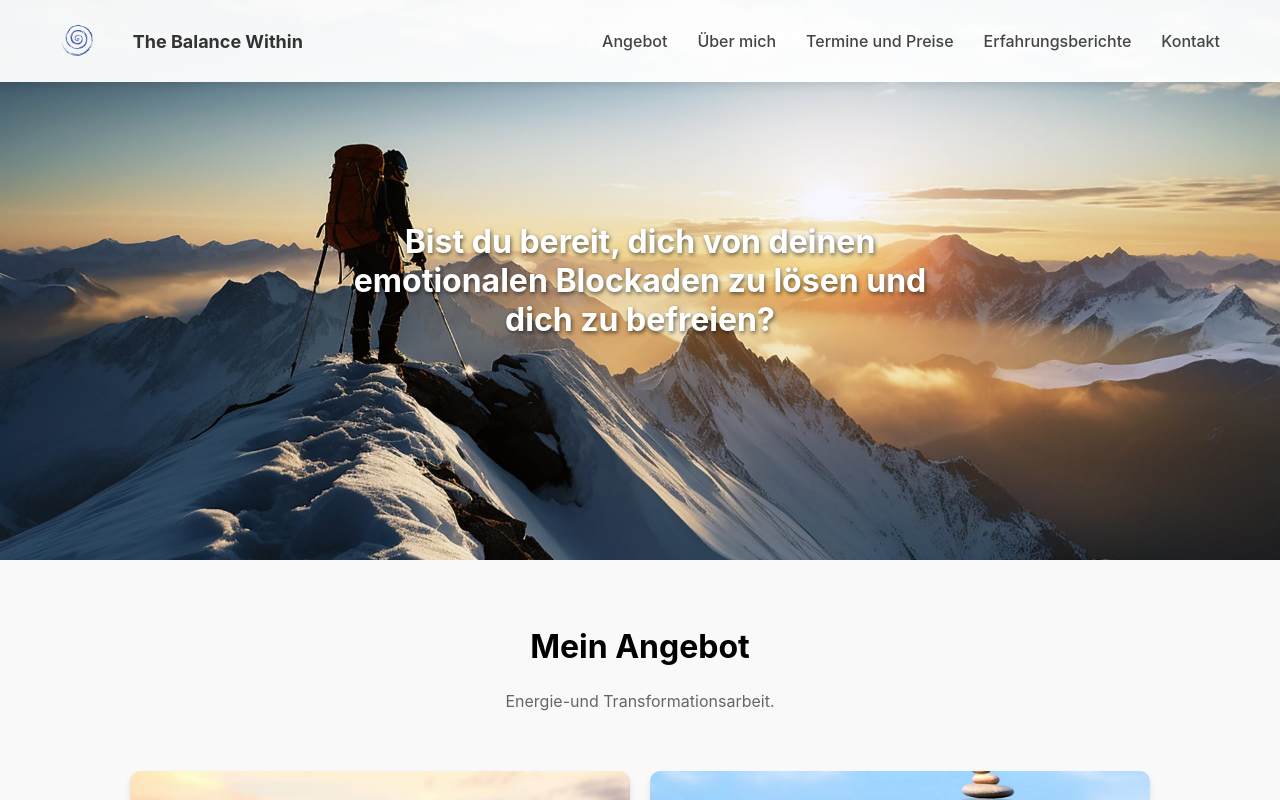
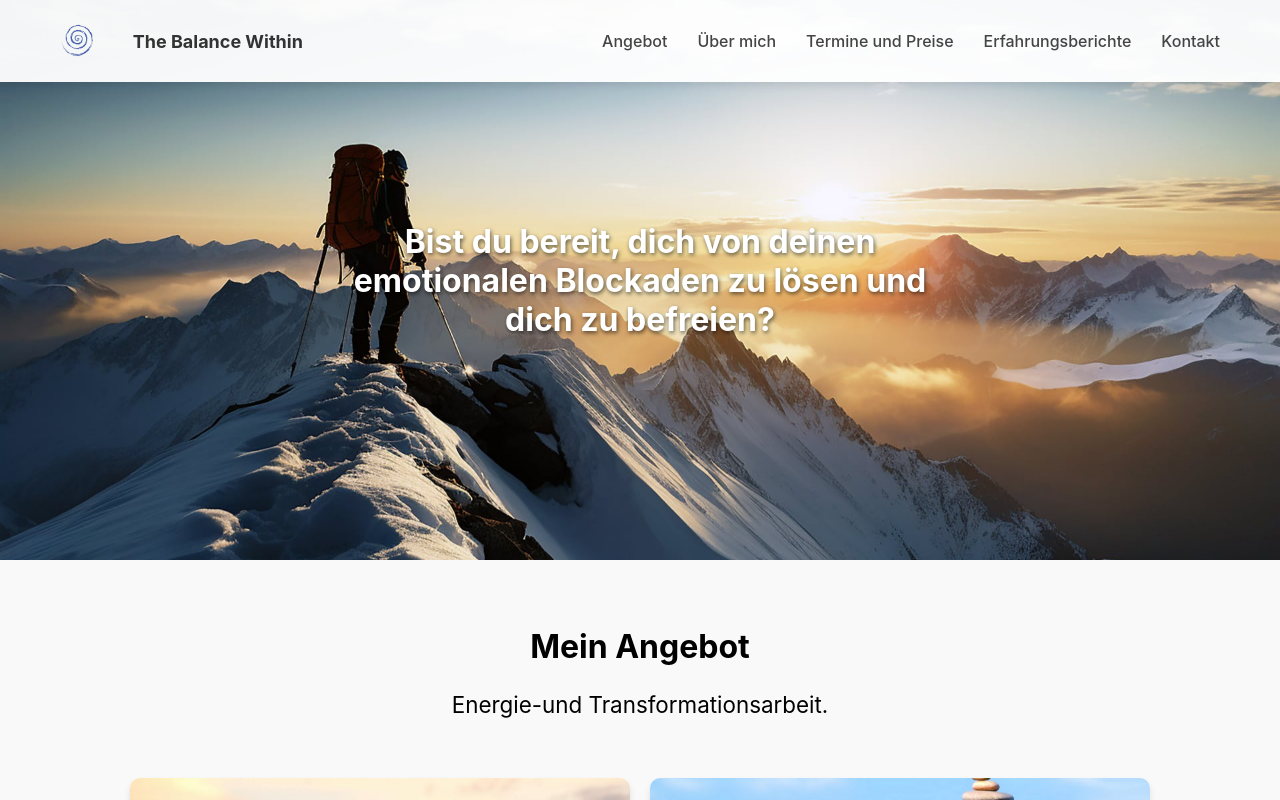
Before and after one commit to Olewan619/thebalancewithin, a React (Create React App) app: page / in a window 1280 px wide. Built offline with nearby package versions, Linux system fonts and the light colour scheme.

Commit message:
section-description-angebot

```diff
--- a/src/components/AboutSection/AboutMe.js
+++ b/src/components/AboutSection/AboutMe.js
@@ -58,9 +58,9 @@ function AboutMe() {
           <ul className="about-me-list">
             <li>staatlich geprüfte Sport und Gymnastiklehrerin</li>
             <li>staatlich geprüfte Physiotherapeutin</li>
-            <li>zertifizierte Gyrotonic (R) Trainerin</li>
-            <li>zertifizierte Emotionscode (R) Anwenderin</li>
-            <li>zertifizierte Body Code (R) Anwenderin</li>
+            <li>zertifizierte Gyrotonic® Trainerin</li>
+            <li>zertifizierte Emotionscode® Anwenderin</li>
+            <li>zertifizierte Body Code® Anwenderin</li>
           </ul>
         </div>
       </div>
--- a/src/components/LibrarySection/LibrarySection.js
+++ b/src/components/LibrarySection/LibrarySection.js
@@ -221,7 +221,9 @@ function LibrarySection() {
   return (
     <section id="angebot" className="library-section">
       <h2 className="section-title">Mein Angebot</h2>
-      <p className="section-description">Energie-und Transformationsarbeit.</p>
+      <p className="section-description-angebot">
+        Energie-und Transformationsarbeit.
+      </p>
 
       <div className="cards-container">
         <div className="card">
--- a/src/components/LibrarySection/LibrarySection.scss
+++ b/src/components/LibrarySection/LibrarySection.scss
@@ -7,6 +7,12 @@
     font-size: 2rem;
     font-weight: bold;
     margin-bottom: 25px;
+  }
+
+  .section-description-angebot {
+    font-size: 1.4rem;
+    color: black;
+    margin-bottom: 60px;
   }
 
   .section-description {
```
